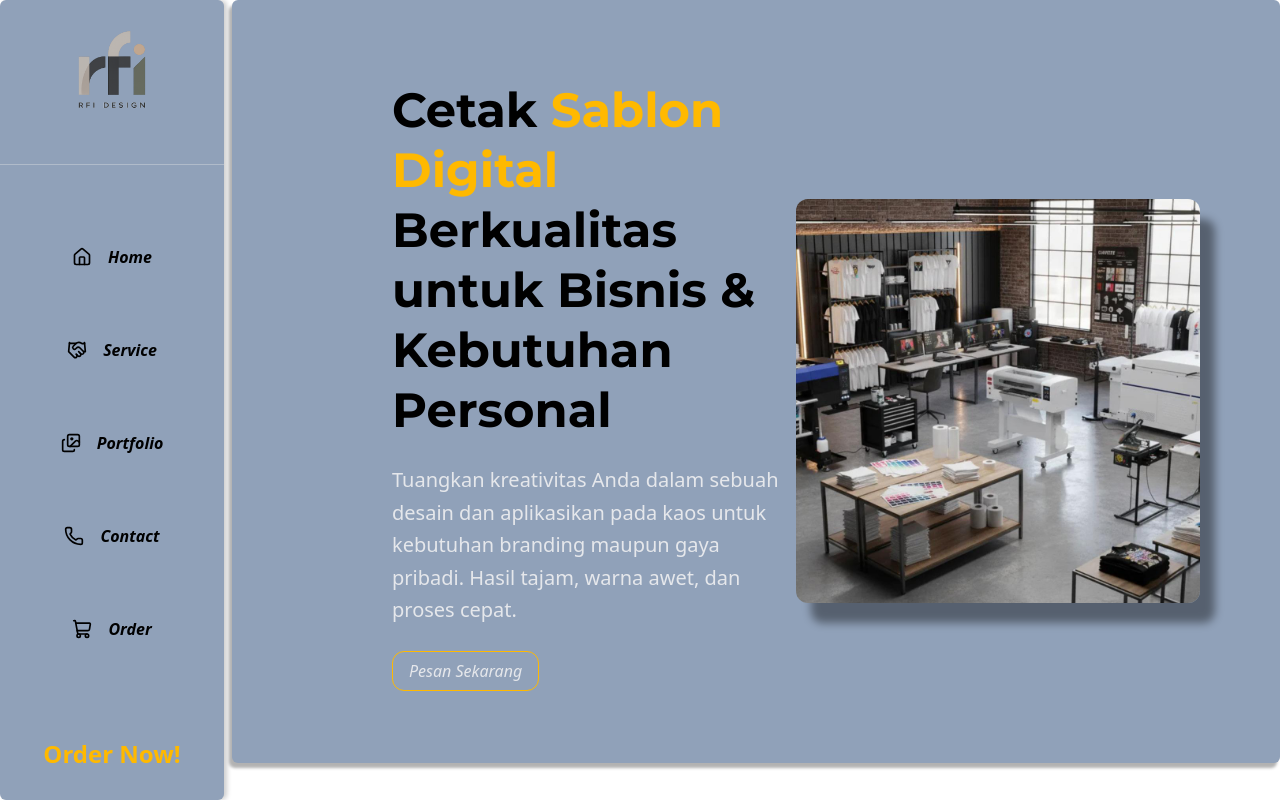
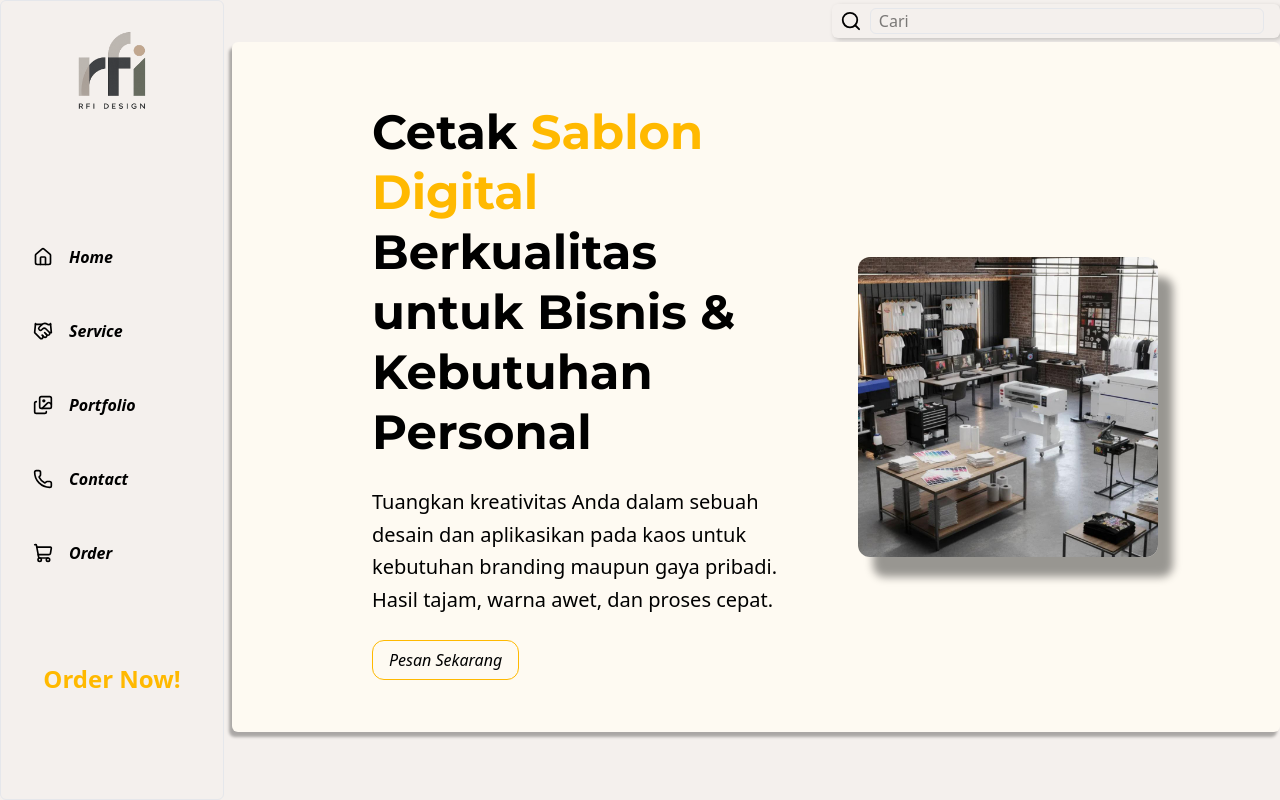
Before and after one commit to rfiwahyu63/website-sablon-v2, a Next.js app: page / in a window 1280 px wide. Built offline with nearby package versions, Linux system fonts and the light colour scheme.

Commit message:
Menambakan search bar dan modifikasi yg sudah ada

```diff
--- a/src/app/component/hero.js
+++ b/src/app/component/hero.js
@@ -9,26 +9,22 @@ const montserrat = Montserrat({
 export default function Hero() {
   return (
     <>
-    {/* mobile */}
-      <section className="p-10 lg:p-20 bg-slate-400 rounded-md shadow-[-3px_5px_3px_rgba(0,0,0,0.3)] ">
+      <section className="p-10 lg:p-15 bg-primary rounded-md shadow-[-3px_5px_3px_rgba(0,0,0,0.3)] ">
         <div className="lg:flex items-center ml-8 lg:ml-20">
           {/* Kiri */}
           <div className="lg:w-1/2">
-            <h1
-              className={`${montserrat.className} text-3xl lg:text-5xl font-bold leading-tight mb-6`}
-            >
+            <h1 className={`${montserrat.className} text-3xl lg:text-5xl font-bold leading-tight mb-6`} >
               Cetak <span className="text-amber-400">Sablon Digital</span>{" "}
               Berkualitas untuk Bisnis & Kebutuhan Personal
             </h1>
 
-            <p className="text-sm lg:text-xl text-gray-200 leading-relaxed mb-8">
+            <p className="text-sm lg:text-xl text-black leading-relaxed mb-8">
               Tuangkan kreativitas Anda dalam sebuah desain dan aplikasikan pada
               kaos untuk kebutuhan branding maupun gaya pribadi. Hasil tajam,
               warna awet, dan proses cepat.
             </p>
 
-            <a
-              className="text-gray-200 italic px-4 py-2 rounded-xl border border-amber-400 hover:bg-amber-400 cursor-pointer transition delay-100"
+            <a className="text-black italic px-4 py-2 rounded-xl border border-amber-400 hover:bg-amber-400 cursor-pointer transition delay-100"
               href="#"
             >
               Pesan Sekarang
@@ -41,8 +37,8 @@ export default function Hero() {
             <Image
               src="/assets/percetakan.jpg"
               alt="percetakan"
-              width={500}
-              height={500}
+              width={300}
+              height={300}
               className="object-cover rounded-xl border-gray-900 shadow-[15px_20px_8px_rgba(0,0,0,0.4)]"
             />
           </div>
--- a/src/app/component/navbar.js
+++ b/src/app/component/navbar/sidebar.js
@@ -39,32 +39,30 @@ const menus = [
   },
 ];
 
-export default function Navbar() {
+export default function Sidebar () {
   // Untuk reponsive sidebar
   const [isOpen, setIsOpen] = useState(false);
   //
   return (
     <div>
-      <button
-        className="fixed p-2 m-5 bg-amber-400 rounded-2xl shadow-[-1px_1px_8px_rgba(0,0,0,0.4)] hover:text-white transition delay-200 cursor-pointer lg:hidden"
+      <button className="fixed p-2 m-6 bg-transparent rounded-xl shadow-[-1px_1px_8px_rgba(0,0,0,0.4)] hover:text-white transition delay-200 cursor-pointer lg:hidden"
         onClick={() => setIsOpen(!isOpen)}
       >
         <Menu />
       </button>
       {isOpen && (
-        <div
-          className="fixed inset-0 bg-black/50 z-40 lg:hidden"
+        <div className="fixed inset-0 bg-black/80 z-40 lg:hidden"
           onClick={() => setIsOpen(false)}
         />
       )}{" "}
       <>
         {/* sidebar mobile */}
-        <aside
-          className={`fixed top-0 left-0 w-48 h-screen lg:hidden bg-slate-400 z-50 gap-10 rounded-md border-gray-200 shadow-[3px_0px_5px_rgba(0,0,0,0.2)] transition-transform duration-700 ease-in-out ${isOpen ? "translate-x-0" : "-translate-x-full"} `}
+
+        <aside className={`fixed top-0 left-0 w-48 h-screen lg:hidden bg-primary z-50 gap-10 rounded-md shadow-[3px_0px_5px_rgba(0,0,0,0.2)] transition-transform duration-700 ease-in-out ${isOpen ? "translate-x-0" : "-translate-x-full"} `}
           onClick={() => setIsOpen(false)}
         >
           {/* Logo */}
-          <div className="border-b border-gray-50/50 pb-6 flex justify-center">
+          <div className="pb-6 flex justify-center">
             <Image
               src="/assets/logo-rfidesigntrans.png"
               alt="RFI Logo"
@@ -75,19 +73,18 @@ export default function Navbar() {
           </div>
 
           <div className="w-full">
-            <ul className="flex flex-col items-center gap-15 mt-20">
+            <ul className="flex flex-col gap-15 ml-8 mt-20">
               {menus.map((menu) => {
                 const Icon = menu.icon;
                 return (
                   <li
-                    className="relative after:content-[''] after:block after:pb-2 after:border-b after:border-amber-500 after:scale-x-0 after:transition-transform after:duration-200 hover:after:scale-x-75"
                     key={menu.name}
-                  >
+                    className="inline-block relative after:content-[''] after:block after:mt-2 after:h-0.5 after:bg-amber-400 after:scale-x-0 after:origin-left after:transition-transform after:duration-500 hover:after:scale-x-80" >
                     <Link
                       href={menu.href}
-                      className="flex items-center font-bold italic gap-4 cursor-pointer hover:text-amber-400 transition-colors"
+                      className="flex font-bold italic gap-4 cursor-pointer hover:text-amber-400 transition delay-75"
                     >
-                      <Icon className="w-5 h-5 text-red" />
+                      <Icon className="w-5 h-5" />
                       <span>{menu.name}</span>
                     </Link>
                   </li>
@@ -98,9 +95,9 @@ export default function Navbar() {
         </aside>
 
         {/* sidebar dekstop */}
-        <aside className="hidden lg:flex flex-col w-56 h-screen bg-slate-400 gap-20 rounded-md border-gray-200 shadow-[3px_0px_5px_rgba(0,0,0,0.2)]">
+        <aside className="hidden lg:flex flex-col w-56 h-screen bg-transparent gap-20 rounded-md border border-gray-200">
           {/* Logo */}
-          <div className="border-b border-gray-300/50 pb-6 flex justify-center">
+          <div className="pb-6 flex justify-center">
             <Image
               src="/assets/logo-rfidesigntrans.png"
               alt="RFI Logo"
@@ -111,19 +108,19 @@ export default function Navbar() {
           </div>
 
           <div className="w-full">
-            <ul className="flex flex-col items-center gap-15">
+            <ul className="flex flex-col ml-8 gap-10">
               {menus.map((menu) => {
                 const Icon = menu.icon;
                 return (
                   <li
-                    className="relative after:content-[''] after:block after:pb-2 after:border-b after:border-amber-500 after:scale-x-0 after:transition-transform after:duration-200 hover:after:scale-x-75"
-                    key={menu.name}
-                  >
+
+                      key={menu.name}
+                      className="inline-block relative after:content-[''] after:block after:mt-2 after:h-0.5 after:bg-amber-400 after:scale-x-0 after:origin-left after:transition-transform after:duration-500 hover:after:scale-x-50">
                     <Link
                       href={menu.href}
-                      className="flex items-center font-bold italic gap-4 cursor-pointer hover:text-amber-400 transition-colors"
+                      className="flex items-center font-bold italic gap-4 cursor-pointer hover:text-amber-400 transition delay-75"
                     >
-                      <Icon className="w-5 h-5 text-red" />
+                      <Icon className="w-5 h-5" />
                       <span>{menu.name}</span>
                     </Link>
                   </li>
@@ -134,9 +131,8 @@ export default function Navbar() {
 
           <div className="w-full flex flex-col p-2 ">
             <a
-              className="text-center text-amber-400 animate-floating text-2xl rounded-md font-bold cursor-pointer relative after:content-[''] after:block after:pb-2 after:border-b after:border-amber-500 after:scale-x-0 after:transition-transform after:duration-200 hover:after:scale-x-75"
-              href="#"
-            >
+              className="text-center text-amber-400 animate-floating text-2xl rounded-md font-bold cursor-pointer inline-block relative after:content-[''] after:block after:mt-2 after:h-0.5 after:bg-amber-400 after:scale-x-0 after:origin-center after:transition-transform after:duration-500 hover:after:scale-x-80"
+              href="#" >
               Order Now!
             </a>
           </div>
--- /dev/null
+++ b/src/app/component/searchBar/searchBar.js
@@ -0,0 +1,24 @@
+"use client"
+import {useState} from "react";
+import {Search} from "lucide-react";
+
+
+export default function SearchBar (){
+  const [keyword, setKeyword] = useState ("");
+
+  return (
+    <div className="flex items-center w-md my-1 ml-auto bg-transparent rounded-md px-2 py-1 shadow-[2px_2px_5px_rgba(0,0,0,0.2)]">
+
+      <Search className=" text-black" />
+
+      <input
+      value={keyword}
+      onChange={(e) => setKeyword (e.target.value)}
+      placeholder="Cari"
+      className="w-full border border-gray-200 rounded-md cursor-text px-2 mx-2 outline-none"
+      >
+      </input>
+
+    </div>
+  )
+}
--- a/src/app/globals.css
+++ b/src/app/globals.css
@@ -1,7 +1,11 @@
 @import "tailwindcss";
 
-:root {
-  --bg-1: #969696;
+@theme {
+  --color-primary: #fefaf2;
+}
+
+body {
+  background-color: #f4f0ed;
 }
 
 @keyframes floating {
--- a/src/app/layout.js
+++ b/src/app/layout.js
@@ -1,6 +1,8 @@
 import "./globals.css";
 import { Poppins, Montserrat } from "next/font/google";
-import Navbar from "./component/navbar";
+import Sidebar from "./component/navbar/sidebar";
+import SearchBar from "./component/searchBar/searchBar";
+
 
 const poppins = Poppins({
   subsets: ["latin"],
@@ -29,8 +31,9 @@ export default function RootLayout({ children }) {
       className={`${poppins.variable} antialiased`}
     >
       <body className="min-h-full flex gap-2">
-        <Navbar />
+        <Sidebar />
         <main className="flex-1">
+        <SearchBar />
         {children}
         </main>
       </body>
--- a/src/app/page.js
+++ b/src/app/page.js
@@ -2,8 +2,10 @@ import Hero from "./component/hero";
 
 export default function Home() {
   return (
-  <div className="flex-1">
-  <Hero />
-  </div>
+  <>
+    <div className="flex-1">
+    <Hero />
+    </div>
+  </>
   );
 }
```
